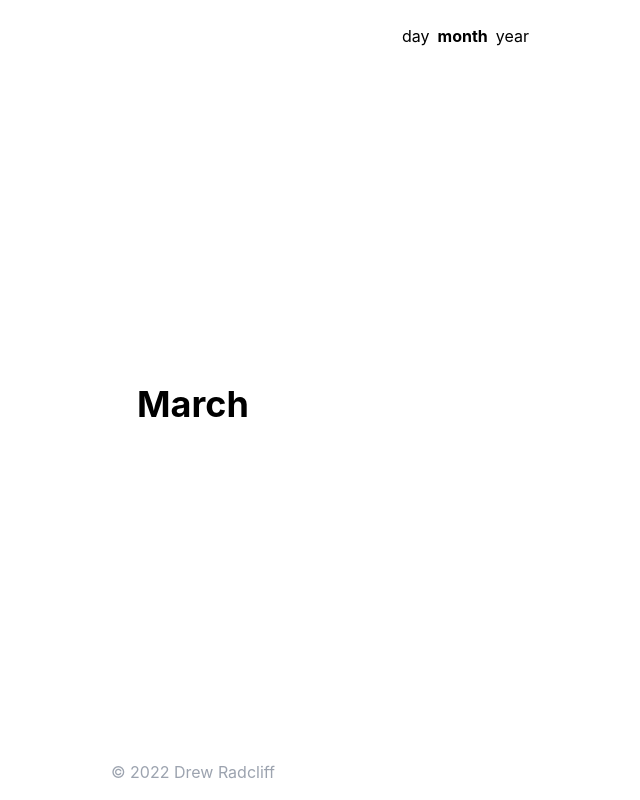
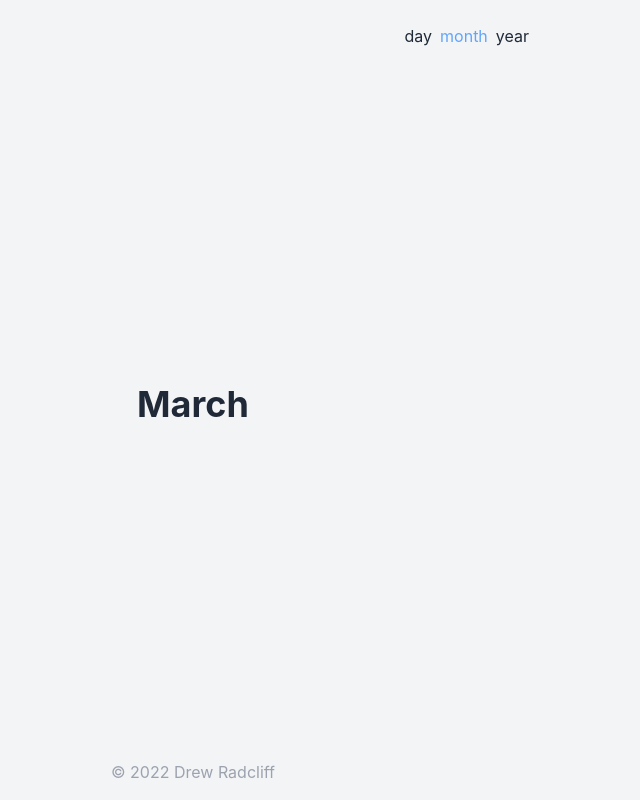
Before and after one commit to drewradcliff/habit, a Next.js app: page /month in a window 1280 px wide. Shown: the whole page, without its empty margins (447-1087 px from the left). Built offline with nearby package versions, Linux system fonts and the light colour scheme.

Commit message:
Add styles and dark theme

```diff
--- /dev/null
+++ b/components/AddHabbit.tsx
@@ -0,0 +1,23 @@
+import { PlusIcon } from "@heroicons/react/outline";
+import * as Tooltip from "@radix-ui/react-tooltip";
+
+export default function AddHabit() {
+  return (
+    <button className="hover:text-green-300">
+      <Tooltip.Provider delayDuration={0}>
+        <Tooltip.Root>
+          <Tooltip.Trigger asChild>
+            <PlusIcon className="w-6 h-6 m-4" />
+          </Tooltip.Trigger>
+          <Tooltip.Content
+            sideOffset={20}
+            className="bg-black text-gray-100 py-2 px-3 rounded-sm"
+          >
+            Add new habit
+            <Tooltip.Arrow />
+          </Tooltip.Content>
+        </Tooltip.Root>
+      </Tooltip.Provider>
+    </button>
+  );
+}
--- a/components/Header.tsx
+++ b/components/Header.tsx
@@ -1,28 +1,31 @@
 import Link from "next/link";
 import { useRouter } from "next/router";
+import clsx from "clsx";
+
+const routes = [
+  { label: "day", route: "/" },
+  { label: "month", route: "/month" },
+  { label: "year", route: "/year" },
+];
 
 export default function Header() {
   const router = useRouter();
 
   return (
     <header className="text-right pt-6">
-      <Link href="/">
-        <a className={router.pathname === "/" ? "font-bold " : ""}>day</a>
-      </Link>
-      <Link href="/month">
-        <a
-          className={`pl-2 ${router.pathname === "/month" ? "font-bold" : ""}`}
-        >
-          month
-        </a>
-      </Link>
-      <Link href="/year">
-        <a
-          className={`pl-2 ${router.pathname === "/year" ? "font-bold " : ""}`}
-        >
-          year
-        </a>
-      </Link>
+      {routes.map(({ label, route }) => (
+        <Link href={route}>
+          <a
+            className={clsx(
+              "ml-2",
+              "hover:text-green-300",
+              router.pathname === route && "text-blue-400"
+            )}
+          >
+            {label}
+          </a>
+        </Link>
+      ))}
     </header>
   );
 }
--- a/components/ListItem.tsx
+++ b/components/ListItem.tsx
@@ -1,44 +1,22 @@
-import { useState } from "react";
-import dynamic from "next/dynamic";
-import { XIcon, PlusIcon } from "@heroicons/react/outline";
-import { IEmojiData } from "emoji-picker-react";
-
-const Picker = dynamic(() => import("emoji-picker-react"), { ssr: false });
+import { XIcon } from "@heroicons/react/outline";
 
 interface Props {
   text: string;
   checked: boolean;
   id: number;
-  index: number;
   handleCheck: (id: number, checked: boolean) => void;
   handleDelete: (id: number) => void;
-  handleNew: (index: number, emoji: string) => void;
 }
 
 export default function ListItem({
   text,
   checked,
   id,
-  index,
   handleCheck,
   handleDelete,
-  handleNew,
 }: Props) {
-  const [picker, setPicker] = useState(false);
-
-  const onEmojiClick = (e: React.MouseEvent, emojiObject: IEmojiData) => {
-    handleNew(index, emojiObject.emoji);
-    setPicker(false);
-  };
-
   return (
-    <div
-      key={id}
-      className="flex items-center p-2 text-3xl hover:outline outline-gray-200 group rounded-md box-content"
-    >
-      <div className="w-6 h-6" onClick={() => setPicker(true)}>
-        <PlusIcon className="group-hover:block hidden hover:cursor-pointer text-gray-500" />
-      </div>
+    <div className="flex items-center p-2 text-3xl group relative">
       <p className="w-[36px] text-center mr-2">{text}</p>
       <input
         className="w-6 h-6 mr-2"
@@ -46,14 +24,12 @@ export default function ListItem({
         checked={checked}
         onChange={() => handleCheck(id, !checked)}
       />
-      <div className="w-6 h-6" onClick={() => handleDelete(id)}>
-        <XIcon className="group-hover:block hidden hover:cursor-pointer text-gray-500" />
+      <div
+        className="w-6 h-6 absolute left-[85px]"
+        onClick={() => handleDelete(id)}
+      >
+        <XIcon className="group-hover:block hidden hover:cursor-pointer dark:text-gray-100 hover:text-green-300" />
       </div>
-      {picker && (
-        <div className="absolute">
-          <Picker onEmojiClick={onEmojiClick} />
-        </div>
-      )}
     </div>
   );
 }
--- a/package.json
+++ b/package.json
@@ -11,6 +11,8 @@
   "dependencies": {
     "@heroicons/react": "^1.0.6",
     "@prisma/client": "^3.12.0",
+    "@radix-ui/react-tooltip": "^0.1.7",
+    "clsx": "^1.1.1",
     "emoji-picker-react": "^3.5.1",
     "next": "12.1.0",
     "react": "17.0.2",
--- a/pages/index.tsx
+++ b/pages/index.tsx
@@ -1,11 +1,15 @@
 import React, { useState } from "react";
 import type { GetServerSideProps, NextPage } from "next";
+import dynamic from "next/dynamic";
 import Head from "next/head";
-import { v4 as uuidv4 } from "uuid";
+import { IEmojiData } from "emoji-picker-react";
 import { prisma } from "../db";
 import Footer from "../components/Footer";
 import Header from "../components/Header";
 import ListItem from "../components/ListItem";
+import AddHabit from "../components/AddHabbit";
+
+const Picker = dynamic(() => import("emoji-picker-react"), { ssr: false });
 
 interface Habit {
   id: number;
@@ -19,6 +23,7 @@ interface Props {
 
 const Home: NextPage<Props> = ({ habits }) => {
   const [list, setList] = useState(habits);
+  const [picker, setPicker] = useState(false);
 
   const handleCheck = (id: number, checked: boolean) => {
     let newList = list.map((item) => {
@@ -31,7 +36,7 @@ const Home: NextPage<Props> = ({ habits }) => {
     setList(list.filter((item) => item.id !== id));
   };
 
-  const handleNew = (index: number, emoji: string) => {
+  const handleNew = (emoji: string) => {
     // const newList = [...list];
     // newList.splice(index + 1, 0, {
     //   id: uuidv4(),
@@ -39,6 +44,11 @@ const Home: NextPage<Props> = ({ habits }) => {
     //   checked: false,
     // });
     // setList(newList);
+  };
+
+  const onEmojiClick = (e: React.MouseEvent, emojiObject: IEmojiData) => {
+    handleNew(emojiObject.emoji);
+    setPicker(false);
   };
 
   return (
@@ -59,14 +69,18 @@ const Home: NextPage<Props> = ({ habits }) => {
                 text={item.text}
                 checked={item.checked}
                 id={item.id}
-                index={index}
                 handleCheck={handleCheck}
                 handleDelete={handleDelete}
-                handleNew={handleNew}
               />
             ))}
           </div>
+          <AddHabit />
         </div>
+        {picker && (
+          <div className="absolute">
+            <Picker onEmojiClick={onEmojiClick} />
+          </div>
+        )}
         <Footer />
       </main>
     </>
--- a/styles/globals.css
+++ b/styles/globals.css
@@ -2,12 +2,15 @@
 @tailwind components;
 @tailwind utilities;
 
-html,
-body {
+html, body {
   padding: 0;
   margin: 0;
   font-family: -apple-system, BlinkMacSystemFont, Segoe UI, Roboto, Oxygen,
     Ubuntu, Cantarell, Fira Sans, Droid Sans, Helvetica Neue, sans-serif;
+  @apply bg-gray-100;
+  @apply dark:bg-gray-800;
+  @apply text-gray-800;
+  @apply dark:text-gray-100;
 }
 
 a {
```
Also changed, not shown: 1 other file (tests, documents, lock files or other folders).
